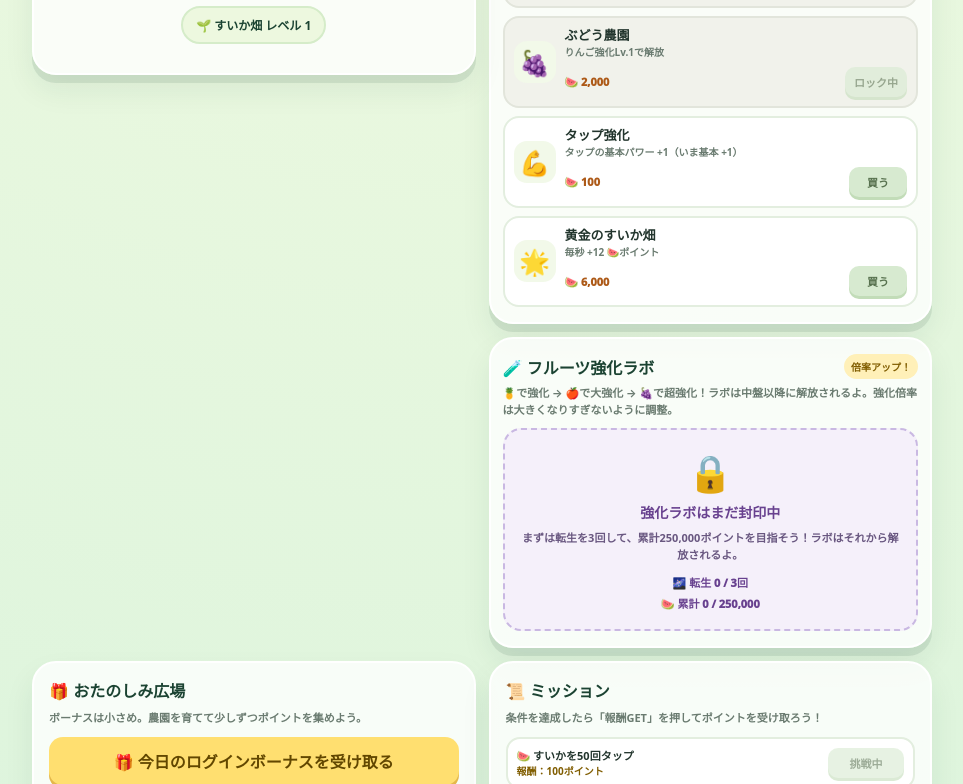
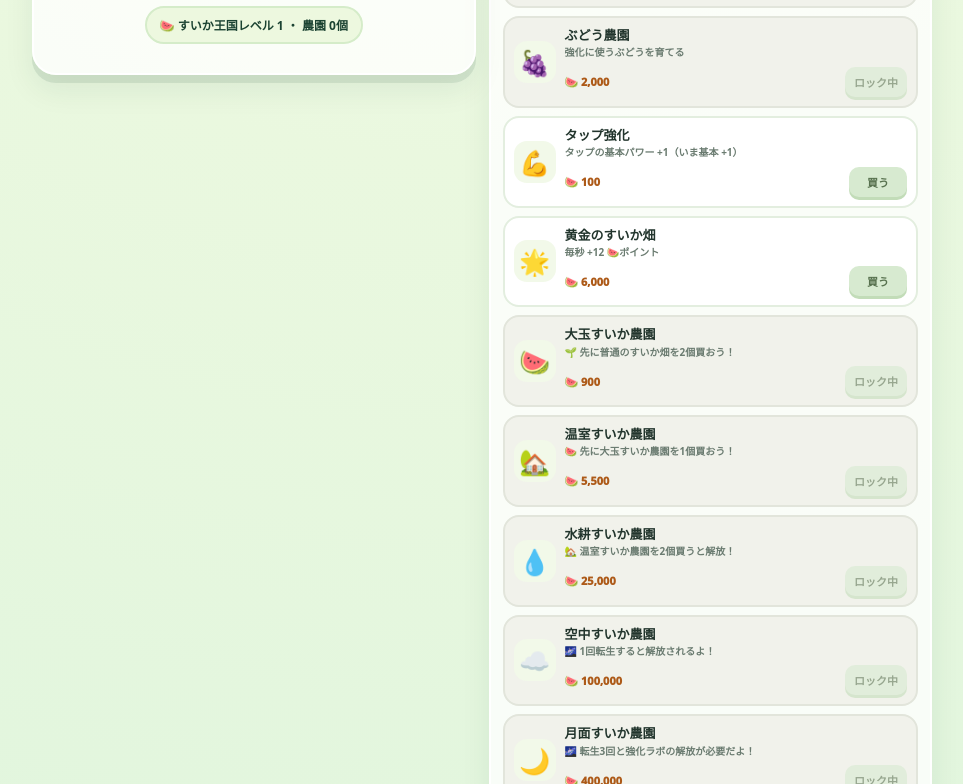
Before and after one commit to code5tomono11-wq/-farmer, a plain HTML site: page suika-clicker/index.html in a window 1280 px wide. Shown: the part 773-1557 px from the top of the page, without its empty margins (158-1121 px from the left). Drawn offline with Linux system fonts and the light colour scheme.

Commit message:
Update index.html

```diff
--- a/suika-clicker/index.html
+++ b/suika-clicker/index.html
@@ -88,12 +88,17 @@
             <article class="shop-item locked" data-id="grapeFarm"><div class="shop-emoji">🍇</div><div class="item-main"><div class="item-name">ぶどう農園</div><div class="item-desc">りんご強化Lv.1で解放</div><div class="item-bottom"><span class="item-cost">🍉 1,200</span><button class="buy-btn" data-buy="grapeFarm">ロック中</button></div></div></article>
             <article class="shop-item" data-id="tapupgrade"><div class="shop-emoji">💪</div><div class="item-main"><div class="item-name">タップ強化</div><div class="item-desc">タップの基本パワー +1</div><div class="item-bottom"><span class="item-cost">🍉 50</span><button class="buy-btn" data-buy="tapupgrade">買う</button></div></div></article>
             <article class="shop-item" data-id="golden"><div class="shop-emoji">🌟</div><div class="item-main"><div class="item-name">黄金のすいか畑</div><div class="item-desc">たくさんの🍉ポイントを自動生産</div><div class="item-bottom"><span class="item-cost">🍉 2,500</span><button class="buy-btn" data-buy="golden">買う</button></div></div></article>
+            <article class="shop-item locked" data-id="bigmelonfarm"><div class="shop-emoji">🍉</div><div class="item-main"><div class="item-name">大玉すいか農園</div><div class="item-desc">すいか畑を2個買うと解放</div><div class="item-bottom"><span class="item-cost">🍉 900</span><button class="buy-btn" data-buy="bigmelonfarm">ロック中</button></div></div></article>
+            <article class="shop-item locked" data-id="greenhouse"><div class="shop-emoji">🏡</div><div class="item-main"><div class="item-name">温室すいか農園</div><div class="item-desc">大玉すいか農園を買うと解放</div><div class="item-bottom"><span class="item-cost">🍉 5,500</span><button class="buy-btn" data-buy="greenhouse">ロック中</button></div></div></article>
+            <article class="shop-item locked" data-id="hydroponic"><div class="shop-emoji">💧</div><div class="item-main"><div class="item-name">水耕すいか農園</div><div class="item-desc">温室すいか農園を2個買うと解放</div><div class="item-bottom"><span class="item-cost">🍉 25,000</span><button class="buy-btn" data-buy="hydroponic">ロック中</button></div></div></article>
+            <article class="shop-item locked" data-id="skyfarm"><div class="shop-emoji">☁️</div><div class="item-main"><div class="item-name">空中すいか農園</div><div class="item-desc">1回転生すると解放</div><div class="item-bottom"><span class="item-cost">🍉 100,000</span><button class="buy-btn" data-buy="skyfarm">ロック中</button></div></div></article>
+            <article class="shop-item locked" data-id="moonfarm"><div class="shop-emoji">🌙</div><div class="item-main"><div class="item-name">月面すいか農園</div><div class="item-desc">転生3回＋強化ラボ解放で解放</div><div class="item-bottom"><span class="item-cost">🍉 400,000</span><button class="buy-btn" data-buy="moonfarm">ロック中</button></div></div></article>
           </div>
         </div>
 
         <div class="panel lab-panel">
           <div class="shop-title-row"><h2 class="section-title">🧪 フルーツ強化ラボ</h2><span class="shop-tag">倍率アップ！</span></div>
-          <p class="lab-intro">🍍で強化 → 🍎で大強化 → 🍇で超強化！ラボは中盤以降に解放されるよ。強化倍率は大きくなりすぎないように調整。</p>
+          <p class="lab-intro">🍍で強化 → 🍎で大強化 → 🍇で超強化！ラボは転生3回＋累計250,000ポイントで解放。農園も少しずつ増やしていこう。</p>
           <div class="lab-locked" id="labLocked">
             <div class="lab-lock-icon">🔒</div>
             <div class="lab-lock-title">強化ラボはまだ封印中</div>
@@ -178,7 +183,12 @@
       appleFarm:{name:'りんご農園',cost:500,growth:1.65,fruit:'apple',fruitRate:.11,emoji:'🍎',desc:'強化に使うりんごを育てる',unlock:()=>state.upgrades.pineapple>=1},
       grapeFarm:{name:'ぶどう農園',cost:2000,growth:1.75,fruit:'grape',fruitRate:.08,emoji:'🍇',desc:'強化に使うぶどうを育てる',unlock:()=>state.upgrades.apple>=1},
       tapupgrade:{name:'タップ強化',cost:100,growth:1.70,tap:1,emoji:'💪',desc:'タップの基本パワー +1'},
-      golden:{name:'黄金のすいか畑',cost:6000,growth:1.85,rate:12,emoji:'🌟',desc:'すいかポイントを大量生産'}
+      golden:{name:'黄金のすいか畑',cost:6000,growth:1.85,rate:12,emoji:'🌟',desc:'すいかポイントを大量生産'},
+      bigmelonfarm:{name:'大玉すいか農園',cost:900,growth:1.52,rate:9,emoji:'🍉',desc:'大きなすいかを育てて自動生産',unlock:()=> (state.owned.melonfarm||0)>=2,unlockText:'🌱 先に普通のすいか畑を2個買おう！'},
+      greenhouse:{name:'温室すいか農園',cost:5500,growth:1.56,rate:30,emoji:'🏡',desc:'温室で年中すいかを生産',unlock:()=> (state.owned.bigmelonfarm||0)>=1,unlockText:'🍉 先に大玉すいか農園を1個買おう！'},
+      hydroponic:{name:'水耕すいか農園',cost:25000,growth:1.60,rate:90,emoji:'💧',desc:'水耕栽培ですいかを効率生産',unlock:()=> (state.owned.greenhouse||0)>=2,unlockText:'🏡 温室すいか農園を2個買うと解放！'},
+      skyfarm:{name:'空中すいか農園',cost:100000,growth:1.65,rate:260,emoji:'☁️',desc:'空中農園からすいかを自動生産',unlock:()=> (state.rebirths||0)>=1,unlockText:'🌌 1回転生すると解放されるよ！'},
+      moonfarm:{name:'月面すいか農園',cost:400000,growth:1.70,rate:700,emoji:'🌙',desc:'月面農園からすいかを自動生産',unlock:()=> (state.rebirths||0)>=3&&labUnlocked(),unlockText:'🌌 転生3回と強化ラボの解放が必要だよ！'}
     };
     const upgradeData={
       pineapple:{name:'パイナップル強化',fruit:'pineapple',emoji:'🍍',base:40,growth:1.85,bonusPerLevel:.10,maxLevel:5,desc:'タップ・生産 +10%（上限Lv.5）',unlocked:()=> (state.owned.pineappleFarm||0)>0},
@@ -191,7 +201,7 @@
       {n:10000,title:'フルーツ王国！',desc:'転生できるくらい稼ごう！',icon:'👑'},
       {n:250000,title:'すいかレジェンド！',desc:'転生を重ねて、強化ラボの封印を解こう！',icon:'🏆'}
     ];
-    const fresh=()=>({version:4,points:0,total:0,lifetimeTotal:0,tap:1,legacyRate:0,owned:{melonfarm:0,pineappleFarm:0,appleFarm:0,grapeFarm:0,tapupgrade:0,golden:0},stock:{pineapple:0,apple:0,grape:0},upgrades:{pineapple:0,apple:0,grape:0},rebirths:0,rebirthShards:0,rebirthPerks:{tap:0,farm:0,fruit:0,lab:0,start:0,luck:0,golden:0,coupon:0,offline:0,labcost:0,mission:0,goldspeed:0,shard:0},clicks:0,claimedMissions:{},dailyClaim:'',goldenReady:false,goldenNext:Date.now()+35000,lastTime:Date.now()});
+    const fresh=()=>({version:4,points:0,total:0,lifetimeTotal:0,tap:1,legacyRate:0,owned:{melonfarm:0,pineappleFarm:0,appleFarm:0,grapeFarm:0,tapupgrade:0,golden:0,bigmelonfarm:0,greenhouse:0,hydroponic:0,skyfarm:0,moonfarm:0},stock:{pineapple:0,apple:0,grape:0},upgrades:{pineapple:0,apple:0,grape:0},rebirths:0,rebirthShards:0,rebirthPerks:{tap:0,farm:0,fruit:0,lab:0,start:0,luck:0,golden:0,coupon:0,offline:0,labcost:0,mission:0,goldspeed:0,shard:0},clicks:0,claimedMissions:{},dailyClaim:'',goldenReady:false,goldenNext:Date.now()+35000,lastTime:Date.now()});
     let state=fresh(),noticeTimer,selectedRebirthPerk='';
     const perkData={
       tap:{name:'タップの極意',icon:'⚡',next:'タップ基本力 +1（最大Lv.10）',maxLevel:10,summary:'タップ+',describe:lv=>`タップ基本力 +${Math.min(10,lv)}`},
@@ -218,7 +228,7 @@
     function upgradeMultiplier(){const labIsOpen=labUnlocked(),pine=labIsOpen?Math.min(.5,(state.upgrades.pineapple||0)*.10):0,apple=labIsOpen?Math.min(.6,(state.upgrades.apple||0)*.15):0,grape=labIsOpen?Math.min(.6,(state.upgrades.grape||0)*.20):0,labBonus=labIsOpen?1+Math.min(.30,perkLevel('lab')*.03):1;return (1+pine+apple+grape)*rebirthMultiplier()*labBonus}
     function rebirthMultiplier(){return 1+Math.min(.25,(state.rebirthShards||0)*.005)}
     function rebirthRequirement(){return Math.floor(REBIRTH_REQUIREMENT*Math.pow(1.5,Math.min(state.rebirths||0,15)))}
-    function rate(){const raw=(shop.melonfarm.rate*effectiveOwned(state.owned.melonfarm||0))+(shop.golden.rate*effectiveOwned(state.owned.golden||0))+Math.min(50,state.legacyRate||0);return scaledGain(raw*upgradeMultiplier()*(1+Math.min(.50,perkLevel('farm')*.05)))}
+    function rate(){const farmRate=Object.entries(shop).reduce((sum,[id,item])=>sum+(item.rate||0)*effectiveOwned(state.owned[id]||0),0);const raw=farmRate+Math.min(50,state.legacyRate||0);return scaledGain(raw*upgradeMultiplier()*(1+Math.min(.50,perkLevel('farm')*.05)))}
     function nextCost(id){const item=shop[id],discount=Math.min(.30,perkLevel('coupon')*.03);return Math.ceil(item.cost*Math.pow(item.growth||1.17,state.owned[id]||0)*(1-discount))}
     function upgradeCost(id){const item=upgradeData[id],discount=Math.min(.30,perkLevel('labcost')*.05);return Math.ceil(item.base*Math.pow(item.growth,state.upgrades[id]||0)*(1-discount))}
     function rebirthReward(){return 1+(state.total>=rebirthRequirement()*3?1:0)+Math.floor(perkLevel('shard')/3)}
@@ -270,7 +280,7 @@
         else if(item.tap){el.querySelector('.item-desc').textContent=`タップの基本パワー +1（いま基本 +${fmt(state.tap)}）`}
         else{el.querySelector('.item-desc').textContent=`毎秒 +${fmt(item.rate)} 🍉ポイント`}
         el.classList.toggle('locked',!unlocked);el.classList.toggle('can-buy',unlocked&&state.points>=cost);btn.disabled=!unlocked;btn.textContent=!unlocked?'ロック中':owned>0?`買う · ${owned}個`:'買う';btn.classList.toggle('ready',unlocked&&state.points>=cost);
-        if(!unlocked){el.querySelector('.item-desc').textContent=id==='appleFarm'?'パイン強化Lv.1で解放':id==='grapeFarm'?'りんご強化Lv.1で解放':item.desc}
+        if(!unlocked){el.querySelector('.item-desc').textContent=item.unlockText||item.desc}
         btn.setAttribute('aria-label',unlocked?`${item.name}を${fmt(cost)}すいかポイントで購入`:`${item.name}はまだロック中`);
       });
     }
@@ -289,7 +299,7 @@
     function render(){
       $('score').textContent=fmt(state.points);$('tapPower').textContent='+'+fmt(state.tap*upgradeMultiplier());$('perSecond').textContent=fmt(rate());$('rebirthMultiplier').textContent='×'+rebirthMultiplier().toFixed(1);
       $('stockPineapple').textContent=fmt(state.stock.pineapple);$('stockApple').textContent=fmt(state.stock.apple);$('stockGrape').textContent=fmt(state.stock.grape);
-      $('farmLevel').textContent=`🌱 すいか畑 レベル ${1+Math.floor(state.total/500)}`;
+      $('farmLevel').textContent=`🍉 すいか王国レベル ${1+Math.floor(state.total/500)} ・ 農園 ${fmt(['melonfarm','golden','bigmelonfarm','greenhouse','hydroponic','skyfarm','moonfarm'].reduce((sum,id)=>sum+(state.owned[id]||0),0))}個`;
       renderShop();renderUpgrades();
       const labOpen=labUnlocked();$('labLocked').style.display=labOpen?'none':'block';$('upgradeList').style.display=labOpen?'grid':'none';$('labRebirthProgress').textContent=`🌌 転生 ${fmt(Math.min(state.rebirths,LAB_UNLOCK_REBIRTHS))} / ${LAB_UNLOCK_REBIRTHS}回`; $('labLifetimeProgress').textContent=`🍉 累計 ${fmt(Math.min(state.lifetimeTotal,LAB_UNLOCK_LIFETIME))} / ${fmt(LAB_UNLOCK_LIFETIME)}`;
       const goal=goals.find(g=>state.total<g.n)||goals[goals.length-1],previous=goals[goals.indexOf(goal)-1]?.n||0,completed=state.total>=goals[goals.length-1].n;
@@ -333,7 +343,7 @@
       if(state.total>=100&&(state.total-amount)<100)toast('🎉 100ポイント達成！農園ショップを見てみよう');if(state.total>=1000&&(state.total-amount)<1000)toast('🍍 フルーツ強化への道が開けてきたよ！');const need=rebirthRequirement();if(state.total>=need&&(state.total-amount)<need)toast('🌌 転生できるようになったよ！');
     });
     $('shopList').addEventListener('click',e=>{
-      const btn=e.target.closest('[data-buy]');if(!btn)return;const id=btn.dataset.buy,item=shop[id];if(!item)return;if(item.unlock&&!item.unlock()){toast(id==='appleFarm'?'🍍 パイン強化Lv.1でりんご農園が解放！':'🍎 りんご強化Lv.1でぶどう農園が解放！');return}
+      const btn=e.target.closest('[data-buy]');if(!btn)return;const id=btn.dataset.buy,item=shop[id];if(!item)return;if(item.unlock&&!item.unlock()){toast(item.unlockText||'まだ解放されていないよ！');return}
       const cost=nextCost(id);if(state.points<cost){toast(`あと ${fmt(cost-state.points)} 🍉ポイント必要だよ！`);return}
       state.points-=cost;state.owned[id]=(state.owned[id]||0)+1;if(item.tap)state.tap+=item.tap;render();save();toast(`${item.emoji} ${item.name}を購入したよ！`);
     });
```
